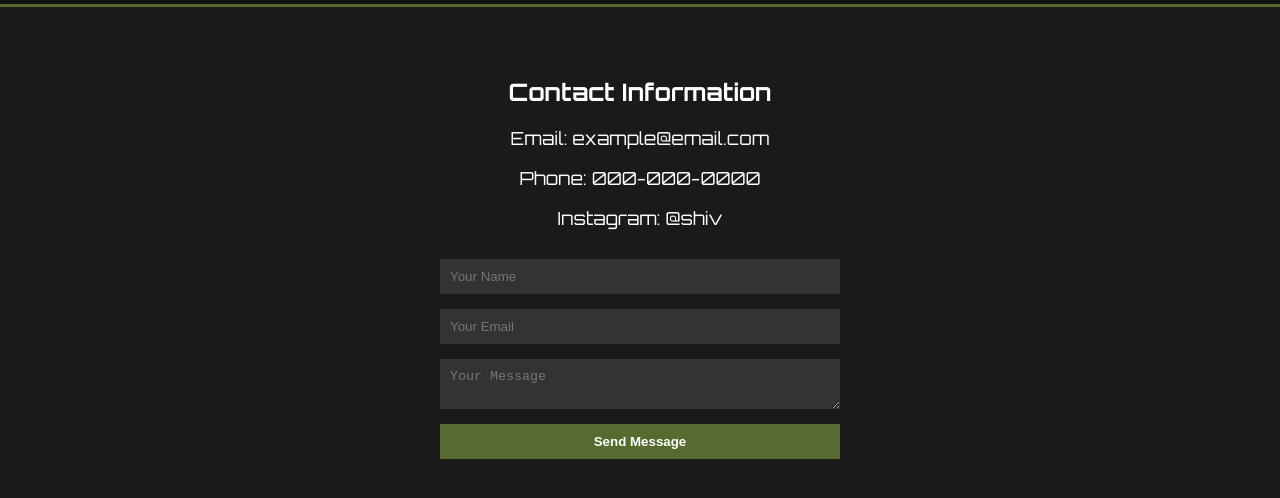
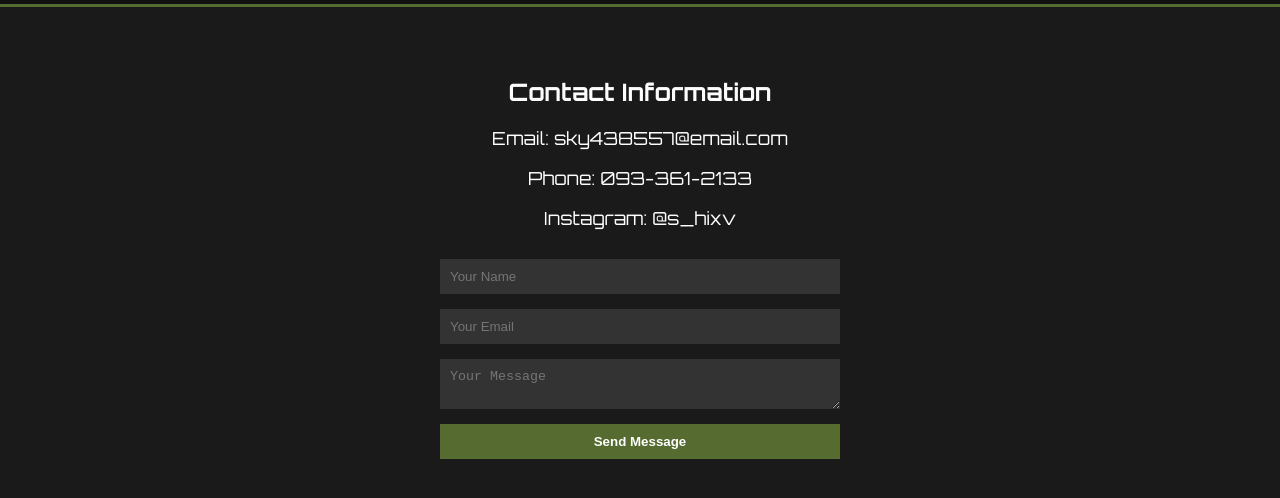
Before and after one commit to Shivx-06/Shiv, a plain HTML site: page contact.html in a window 1280 px wide. Shown: the part 78-576 px from the top of the page. Drawn offline with Linux system fonts and the light colour scheme.

Commit message:
Update contact.html

```diff
--- a/contact.html
+++ b/contact.html
@@ -21,9 +21,9 @@
         <h2>Contact Information</h2>
 
         <div class="contact-box">
-            <p>Email: example@email.com</p>
-            <p>Phone: 000-000-0000</p>
-            <p>Instagram: @shiv</p>
+            <p>Email: sky438557@email.com</p>
+            <p>Phone: 093-361-2133</p>
+            <p>Instagram: @s_hixv</p>
         </div>
 
         <form class="contact-form">
```
